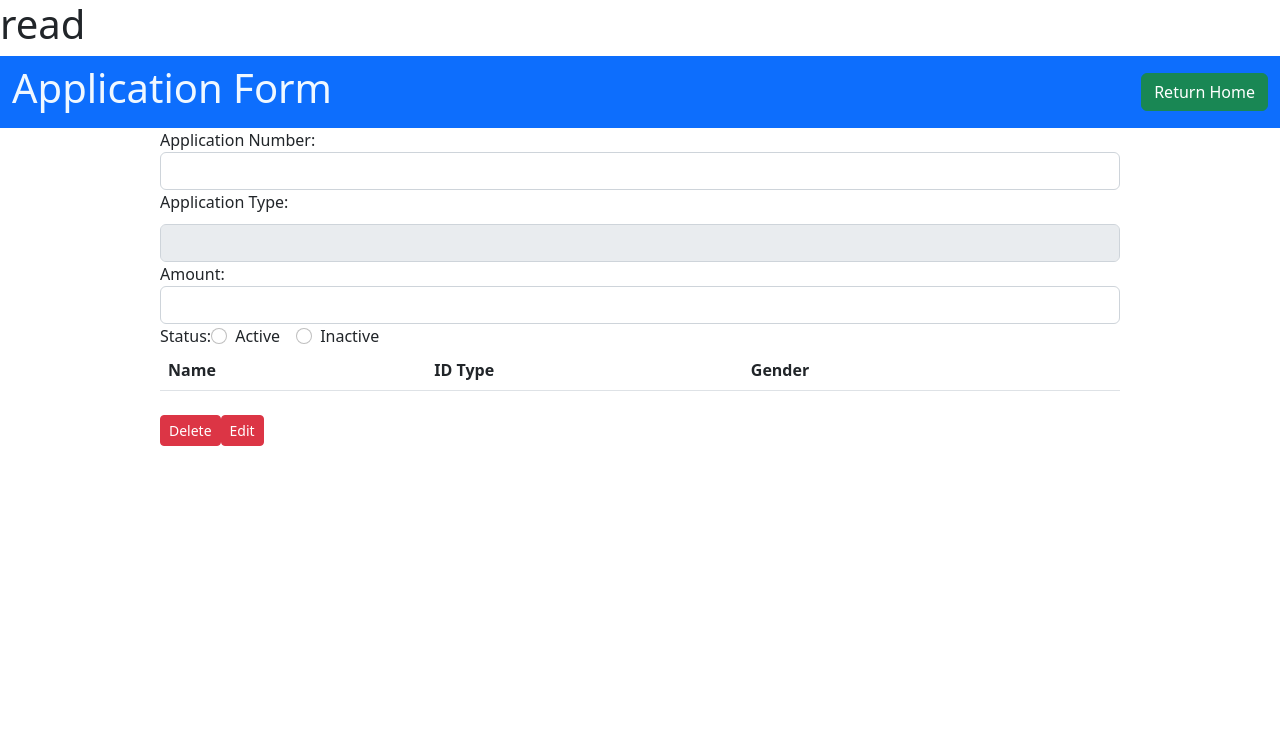
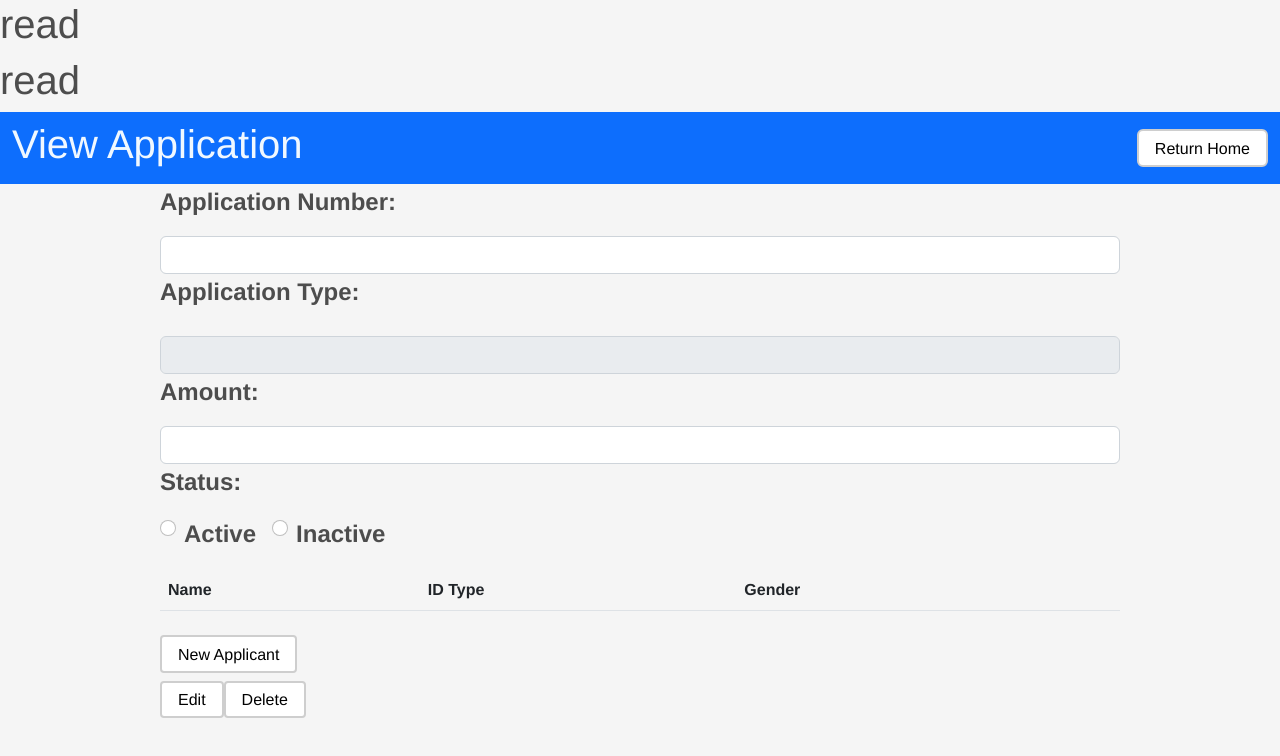
Before and after one commit to cwill0504/Application, an Angular app: page /application/2000 in a window 1280 px wide. Shown: the top 756 px of the page. Built offline with nearby package versions, Linux system fonts and the light colour scheme.

Commit message:
Custom Component + Mode
Added Custom Component for IdentificationTypes and Mode change for button action.

```diff
--- a/src/app/application/application.component.html
+++ b/src/app/application/application.component.html
@@ -1,19 +1,29 @@
-<h1>{{mode}}</h1>
+<h1>{{applicationMode}}</h1>
+<h1>{{applicantMode}}</h1>
 <nav class="navbar nav-light bg-primary">
   <div class="container-fluid">
-    <h1 style="color: aliceblue">Application Form</h1>
+    <div *ngIf="applicationMode == 'new'">
+      <h1 style="color: aliceblue">New Application</h1>
+    </div>
+    <div *ngIf="applicationMode == 'edit'">
+      <h1 style="color: aliceblue">Edit Application</h1>
+    </div>
+    <div *ngIf="applicationMode == 'read'">
+      <h1 style="color: aliceblue">View Application</h1>
+    </div>
     <div class="d-flex">
       <button type="button" class="btn btn-success" [routerLink]="'/main'">Return Home</button>
     </div>
   </div>
 </nav>
+
 <div class="form">
   <form [formGroup]="formValue">
     <div class="form-group">
-      <div *ngIf="mode != 'new'">
+      <div *ngIf="applicationMode != 'new'">
         <label for="applicationNumber">Application Number:</label>
         <input id="applicationNumber" type="number" class="form-control" value="{{application.applicationNumber}}"
-          [readonly]="mode != 'new'">
+          [readonly]="applicationMode != 'new'">
       </div>
     </div>
     <label for="applicationType">Application Type:</label>
@@ -24,7 +34,7 @@
         }
       </style>
       <select formControlName="applicationType" class="form-control" id="applicationType"
-        [attr.disabled]="mode == 'read' ? 'disabled' : null">
+        [attr.disabled]="applicationMode == 'read' ? 'disabled' : null">
         <option value="">Please Select</option>
         <option value="Home Loan" [selected]="application.applicationType == 'Home Loan'">Home Loan</option>
         <option value="Personal Loan" [selected]="application.applicationType == 'Personal Loan'">Personal Loan</option>
@@ -39,10 +49,10 @@
         </div>
       </div>
 
-      <!-- <div *ngIf="mode == 'read'" >
+      <!-- Amount -->
       <label for="amount">Amount:</label>
-        <input id="amount" type="number" class="form-control" value="{{application.amount}}" [readonly]="mode == 'read'"
-          required pattern="([0-9]{4,})">
+      <input id="amount" type="number" class="form-control" [readonly]="applicationMode == 'read'"
+        formControlName="amount">
       <div *ngIf="amount">
         <div *ngIf="amount.invalid && (amount.dirty || amount.touched)" class="alert alert-danger">
           <div *ngIf="amount.errors?.['required']">
@@ -53,31 +63,22 @@
           </div>
         </div>
       </div>
-      </div> -->
-      <label for="amount">Amount:</label>
-      <input id="amount" type="number" class="form-control" [readonly]="mode == 'read'" formControlName="amount">
-      <div *ngIf="amount">
-        <div *ngIf="amount.invalid && (amount.dirty || amount.touched)" class="alert alert-danger">
-          <div *ngIf="amount.errors?.['required']">
-            Amount is required.
-          </div>
-          <div *ngIf="amount.errors?.['pattern']">
-            Amount must be larger than 1000.
-          </div>
-        </div>
-      </div>
+
+      <!-- Status -->
       <label for="status">Status:</label>
       <div class="form-check form-check-inline">
         <input class="form-check-input" type="radio" name="status" id="radio1" formControlName="status" value="Active"
-          [checked]="application.status == 'Active'" [disabled]="mode == 'read'">
+          [checked]="application.status == 'Active'" [disabled]="applicationMode == 'read'">
         <label class="form-check-label" for="inlineRadio1">Active</label>
       </div>
       <div class="form-check form-check-inline">
         <input class="form-check-input" type="radio" name="status" id="radio2" formControlName="status" value="Inactive"
-          [checked]="application.status == 'Inactive'" [disabled]="mode == 'read'">
+          [checked]="application.status == 'Inactive'" [disabled]="applicationMode == 'read'">
         <label class="form-check-label" for="inlineRadio2">Inactive</label>
       </div>
     </div>
+
+    <!-- Existing Applicant List -->
     <table class="table">
       <thead>
         <tr>
@@ -93,27 +94,21 @@
           <td>{{applicant.identificationTypes}}</td>
           <td>{{applicant.gender}}</td>
           <td>
-            <div *ngIf="mode != 'read'">
-              <button type="button" class="btn btn-danger btn-sm mt-2"
-                (click)="deleteApplicant(applicantIndex)">Remove</button>
+            <!-- Existing Applicant Action Buttons -->
+            <div *ngIf="applicationMode == 'new'">
               <button type="button" class="btn btn-primary btn-sm mt-2" style="color: white; background-color: blue;"
                 (click)="editApplicant(applicantIndex)">Edit</button>
+              <button type="button" class="btn btn-danger btn-sm mt-2"
+                (click)="deleteApplicant(applicantIndex)">Delete</button>
             </div>
           </td>
         </tr>
       </tbody>
     </table>
-    <div *ngIf="mode == 'read'">
-      <button type="button" class="btn btn-danger btn-sm mt-2" (click)="deleteApplication()">Delete</button>
-      <button id="myButton" type="button" class="btn btn-danger btn-sm mt-2" (click)="editApplication()">Edit</button>
-    </div>
-  </form>
-</div>
 
-
-<div class="form" *ngIf="mode != 'read'">
-  <form [formGroup]="formValue">
-    <div class="form-group">
+    <!-- Applicant New/Edit Entry -->
+    <div *ngIf="applicantMode != 'read'">
+      <!-- Name -->
       <label for="name">Name:</label>
       <input type="text" class="form-control" id="name" formControlName="name" />
       <div *ngIf="name">
@@ -126,23 +121,24 @@
           </div>
         </div>
       </div>
-      <div><label for="idType">Identification Type:</label></div>
+
+      <!-- Identification Type -->
+      <label for="identificationType">Identification Type:</label>
       <div *ngFor="let identificationType of identificationTypes; let i = index" formArrayName="identificationTypes"
         style="display:inline">
         <input type="checkbox" class="btn-check" [formControlName]="i" id="option{{i}}">
         <label class="btn btn-outline-success" for="option{{i}}">{{identificationType}}</label>
       </div>
 
-    </div>
-    <div *ngIf=gender>
-
-      <div class="form-group">
+      <!-- Gender -->
+      <div>
         <label>Gender</label>
         <style>
           select:invalid {
             color: gray;
           }
         </style>
+        <div>
           <select formControlName="gender" class="form-control">
             <option value="">Please Select</option>
             <option value="Male">Male</option>
@@ -150,29 +146,53 @@
             <option value="Not Disclosed">Not Disclosed</option>
           </select>
         </div>
+        <div *ngIf="gender">
           <div *ngIf="gender.invalid && (gender.dirty || gender.touched)" class="alert alert-danger">
             <div *ngIf="gender.errors?.['required']">
               Please select a gender option.
             </div>
           </div>
         </div>
-    <div *ngIf="mode == 'edit' || mode == 'new' ">
+      </div>
+    </div>
+
+    <!-- Applicant Action Buttons -->
+    <div *ngIf="applicantMode == 'read'">
+      <button id="myButton" type="button" class="btn btn-danger btn-sm mt-2" (click)="newApplicant()">New
+        Applicant</button>
+    </div>
+    <div *ngIf="applicantMode == 'new' ">
       <button id="myButton" type="button" class="btn btn-danger btn-sm mt-2" (click)="addApplicant()">Add
         Applicant</button>
+      <button id="myButton" type="button" class="btn btn-danger btn-sm mt-2">Cancel Applicant</button>
+
     </div>
-    <div *ngIf="mode == 'editApplicant'">
+    <div *ngIf="applicantMode == 'edit'">
       <button id="myButton" type="button" class="btn btn-danger btn-sm mt-2"
         (click)="updateApplicant(editApplicantIndex)">Update Applicant</button>
+      <button id="myButton" type="button" class="btn btn-danger btn-sm mt-2">Cancel Applicant</button>
+
     </div>
-    <div *ngIf="mode == 'new'">
-      <button id="myButton" type="button" class="btn btn-danger btn-sm mt-2">Back</button>
-      <button id="myButton" type="button" class="btn btn-danger btn-sm mt-2" (click)="createNewApplication()"
-        [disabled]="!formValue.valid">Submit</button>
+
+
+
+    <!-- Application Action Buttons -->
+    <div *ngIf="applicationMode == 'new'">
+      <button id="myButton" type="button" class="btn btn-danger btn-sm mt-2" (click)="saveNewApplication()"
+        [disabled]="!formValue.valid">Save Application</button>
+        <button id="myButton" type="button" class="btn btn-danger btn-sm mt-2">Cancel Application</button>
     </div>
-    <div *ngIf="mode == 'edit'">
-      <button id="myButton" type="button" class="btn btn-danger btn-sm mt-2">Back</button>
+
+    <div *ngIf="applicationMode == 'read'">
+      <button type="button" class="btn btn-danger btn-sm mt-2" (click)="editApplication()">Edit</button>
+      <button type="button" class="btn btn-danger btn-sm mt-2" (click)="deleteApplication()">Delete</button>
+    </div>
+
+    <div *ngIf="applicationMode == 'edit'">
       <button id="myButton" type="button" class="btn btn-danger btn-sm mt-2" [disabled]="!formValue.valid"
-        (click)="updateApplication()">Save</button>
+        (click)="saveUpdatedApplication()">Save Application</button>
+      <button id="myButton" type="button" class="btn btn-danger btn-sm mt-2">Cancel Application</button>
+
     </div>
   </form>
 </div>
--- a/src/app/application/application.component.ts
+++ b/src/app/application/application.component.ts
@@ -11,8 +11,8 @@ import { Router } from '@angular/router';
   styleUrls: ['./application.component.css']
 })
 export class ApplicationComponent implements OnInit {
-  mode: string = 'read';
-  readonly: boolean = true;
+  applicationMode: string = 'read';
+  applicantMode: string = 'read';
   formValue !: FormGroup;
   application: Application = {
     "applicationNumber": 0,
@@ -22,36 +22,25 @@ export class ApplicationComponent implements OnInit {
     "applicants": []
   };
   applicationNumber?: string | null;
-  constructor(private route: ActivatedRoute, private formbuilder: FormBuilder, private applicationService: ApplicationService, private router: Router) { }
-  identificationTypesForm = {
-    australianPassport: false,
-    driverLicense: false,
-    foreignPassport: false,
-    foreignIdCard: false
-  }
   editApplicantIndex = -1;
   identificationTypes = ["Australian Passport", "Driver Licence", "Foreign Passport", "Foreign ID Card"]
 
+  constructor(private route: ActivatedRoute, private formBuilder: FormBuilder, private applicationService: ApplicationService, private router: Router) { }
+
+  // name: [null, [Validators.required, Validators.pattern('[a-zA-Z ]+')]],
+  // identificationTypes: this.formBuilder.array(this.identificationTypes.map(x => false), Validators.nullValidator),
+  // gender: [null, [Validators.required]]
+
   ngOnInit(): void {
-    this.formValue = this.formbuilder.group({
+    this.formValue = this.formBuilder.group({
       applicationType: [null, [Validators.required]],
       amount: [null, [Validators.required, Validators.pattern('([0-9]{4,})')]],
       status: [null, [Validators.required]],
       name: [null, [Validators.required, Validators.pattern('[a-zA-Z ]+')]],
-      identificationTypes: [null, [Validators.nullValidator]],
+      identificationTypes: this.formBuilder.array(this.identificationTypes.map(x => false), Validators.nullValidator),
       gender: [null, [Validators.required]]
     })
-
-    this.loadApplication(this.formValue);
-  }
-
-  get name() { return this.formValue.get('name'); }
-  get amount() {
-    let formAmountValue = this.formValue.controls['amount'].value;
-    if (formAmountValue == null && this.application.amount > 0) {
-      this.formValue.controls['amount'].setValue(this.application.amount);
-    }
-    return this.formValue.get('amount');
+    this.initialise(this.formValue);
   }
 
   get applicationType() {
@@ -62,24 +51,54 @@ export class ApplicationComponent implements OnInit {
     return this.formValue.get('applicationType');
   }
 
+  get name() { return this.formValue.get('name'); }
+
+  get amount() {
+    let formAmountValue = this.formValue.controls['amount'].value;
+    if (formAmountValue == null && this.application.amount > 0) {
+      this.formValue.controls['amount'].setValue(this.application.amount);
+    }
+    return this.formValue.get('amount');
+  }
+
   get gender() { return this.formValue.get('gender'); }
 
-  loadApplication(formValue: FormGroup) {
+  initialise(formValue: FormGroup) {
     this.applicationNumber = this.route.snapshot.paramMap.get('id');
     console.log(this.applicationNumber)
+
     if (this.applicationNumber != null) {
       this.application = this.applicationService.getApplication(Number(this.applicationNumber));
       formValue.controls['status'].setValue(this.application.status);
-      //this.formValue.setValue(this.application.amount, 'amount');
-      console.log(this.application);
+
+      this.applicationMode = 'read';
+      this.applicantMode = 'read';
     } else {
-      this.mode = "new";
-      this.readonly = false;
+      this.applicationMode = 'new';
+      this.applicantMode = 'read';
     }
-
   }
 
-  updateApplication() {
+  /*
+  *=========================================
+  * Application management
+  *=========================================
+  */
+  saveNewApplication() {
+    let newApplication: Application = {
+      applicationNumber: 0,
+      applicationType: this.formValue.get('applicationType')?.value,
+      amount: this.formValue.get('amount')?.value,
+      status: this.formValue.get('status')?.value,
+      applicants: this.application.applicants
+    };
+    let applicationNumber = this.applicationService.addApplication(newApplication);
+    this.applicationMode = "read"
+    this.applicantMode = 'read'
+    this.router.navigate(['/application/', applicationNumber]);
+  }
+
+  saveUpdatedApplication() {
     console.log(this.application)
     let updatedApplication: Application = {
       applicationNumber: this.application.applicationNumber,
@@ -89,14 +108,13 @@ export class ApplicationComponent implements OnInit {
       applicants: this.application.applicants
     };
     let applicationNumber = this.applicationService.updateApplication(updatedApplication);
-    console.log(this.applicationType);
-    console.log(updatedApplication)
-    this.mode = "read"
+    this.applicationMode = "read"
     this.router.navigate(['/application/', applicationNumber]);
+  }
 
-  }
   editApplication() {
-    this.mode = 'edit'
+    this.applicationMode = 'edit'
+    // this.applicantMode = 'read'
     this.formValue.controls['name'].setValidators(Validators.nullValidator);
     this.formValue.controls['gender'].setValidators(Validators.nullValidator);
   }
@@ -105,47 +123,59 @@ export class ApplicationComponent implements OnInit {
     this.applicationService.deleteApplication(Number(this.applicationNumber));
   }
 
-  createNewApplication() {
-    let newApplication: Application = {
-      applicationNumber: 0,
-      applicationType: this.formValue.get('applicationType')?.value,
-      amount: this.formValue.get('amount')?.value,
-      status: this.formValue.get('status')?.value,
-      applicants: this.application.applicants
-    };
-    let applicationNumber = this.applicationService.addApplication(newApplication);
-    this.mode = "read"
-    this.router.navigate(['/application/', applicationNumber]);
-  }
 
-  updateApplicant(applicantIndex: number) {
-    // let updateApplicant: Applicant = {
-    //   name: this.formValue.get('name')?.value,
-    //   identificationTypes: [],
-    //   gender: this.formValue.get('name')?.value,
-    // }
-    this.application.applicants.splice(applicantIndex, 1, this.getApplicantFromForm())
-    this.mode = 'edit'
-    this.editApplicantIndex = -1;
-    this.resetApplicantForm();
+  /*
+  *=========================================
+  * Applicant management
+  *=========================================
+  */
+  newApplicant() {
+    this.applicantMode = 'new';
   }
 
   addApplicant() {
     this.application.applicants.push(this.getApplicantFromForm());
     this.resetApplicantForm();
+    this.applicantMode = 'read';
   }
 
-  private resetApplicantForm(){
-    // this.formValue.controls['name'].setValue(null);
+  updateApplicant(applicantIndex: number) {
+    this.application.applicants.splice(applicantIndex, 1, this.getApplicantFromForm())
+    this.applicantMode = 'read'
+    this.editApplicantIndex = -1;
+    this.resetApplicantForm();
+  }
+
+  editApplicant(applicantIndex: number) {
+    this.applicantMode = 'edit';
+    let editApplicant = this.application.applicants[applicantIndex];
+    console.log(editApplicant);
+    this.formValue.controls['name'].setValue(editApplicant.name);
+
+    let types = [];
+
+    for (let i = 0; i < this.identificationTypes.length; i++) {
+      types.push(editApplicant.identificationTypes.find(type => type == this.identificationTypes[i]) != null);
+    }
+
+    this.formValue.controls['identificationTypes'].setValue(types);
+
+    console.log(this.formValue.value['identificationTypes']);
+
+    this.formValue.controls['gender'].setValue(editApplicant.gender);
+    this.editApplicantIndex = applicantIndex;
+  }
+
+  deleteApplicant(applicantIndex: number) {
+    this.application.applicants.splice(applicantIndex, 1);
+  }
+
+  private resetApplicantForm() {
     this.formValue.controls['name'].reset()
     this.formValue.controls['identificationTypes'].reset();
-    this.identificationTypesForm.australianPassport = false;
-    this.identificationTypesForm.driverLicense = false;
-    this.identificationTypesForm.foreignPassport = false;
-    this.identificationTypesForm.foreignIdCard = false;
+
     this.formValue.controls['gender'].reset();
   }
-
 
   private getApplicantFromForm() {
     let applicant: Applicant = {
@@ -155,46 +185,24 @@ export class ApplicationComponent implements OnInit {
     }
 
     if (applicant.name && applicant.gender) {
-      if (this.identificationTypesForm.australianPassport) {
-        applicant.identificationTypes.push("Australian Passport");
-      }
-      if (this.identificationTypesForm.driverLicense) {
-        applicant.identificationTypes.push("Driver Licence");
-      }
-      if (this.identificationTypesForm.foreignPassport) {
-        applicant.identificationTypes.push("Foreign Passport");
-      }
-      if (this.identificationTypesForm.foreignIdCard) {
-        applicant.identificationTypes.push("Foreign ID Card");
+      for (let i = 0; i < this.identificationTypes.length; i++) {
+        if (this.formValue.value["identificationTypes"][i]) {
+          applicant.identificationTypes.push(this.identificationTypes[i])
+        }
       }
     }
 
     return applicant
   }
 
-  deleteApplicant(applicantIndex: number) {
-    this.application.applicants.splice(applicantIndex, 1);
-  }
-
-  editApplicant(applicantIndex: number) {
-    this.mode = 'editApplicant';
-    let editApplicant = this.application.applicants[applicantIndex];
-    console.log(editApplicant);
-    this.formValue.controls['name'].setValue(editApplicant.name);
-    this.identificationTypesForm = {
-      australianPassport: editApplicant.identificationTypes.find(type => type == 'Australian Passport') != null,
-      driverLicense: editApplicant.identificationTypes.find(type => type == 'Driver Licence') != null,
-      foreignPassport: editApplicant.identificationTypes.find(type => type == 'Foreign Passport') != null,
-      foreignIdCard: editApplicant.identificationTypes.find(type => type == 'Foreign ID Card') != null,
-    }
-    this.formValue.controls['gender'].setValue(editApplicant.gender);
-    this.editApplicantIndex = applicantIndex;
-    console.log(this.identificationTypesForm);
-  }
-
-  saveChanges() {
-    if (this.application != null) {
-      this.applicationService.updateApplication(this.application);
-    }
-  }
+  /*
+  *=========================================
+  * Save application into backend
+  *=========================================
+  */
+  // saveChanges() {
+  //   if (this.application != null) {
+  //     this.applicationService.saveUpdatedApplication(this.application);
+  //   }
+  // }
 }
--- a/src/app/main/main.component.html
+++ b/src/app/main/main.component.html
@@ -1,14 +1,14 @@
 <div class="container">
-
   <nav class="navbar nav-light bg-primary">
     <div class="container-fluid">
-            <h1 style="color: aliceblue"  >Home Page</h1>
+      <h1 style="color: aliceblue">Loan Application</h1>
       <div class="d-flex">
-                <button type="button" class="btn btn-success" [routerLink]="'/application'">Add Application</button>
+        <button type="button" class="btn btn-success" [routerLink]="'/application'">New Application</button>
       </div>
     </div>
   </nav>
 
+  <!-- Application List -->
   <table class="table">
     <thead>
       <tr>
--- a/src/styles.css
+++ b/src/styles.css
@@ -1 +1,66 @@
-/* You can add global styles to this file, and also import other style files */
+
+body {
+    font-family: Helvetica, Arial, sans-serif;
+    color: #4d4d4d;
+    background-color: #f5f5f5;
+    color: #4d4d4d;
+}
+
+.btn-wrapper {
+    /* flexbox */
+    display: flex;
+    flex-wrap: nowrap;
+    justify-content: space-between;
+}
+
+.btn {
+    color: #000;
+    background-color: #fff;
+    border: 2px solid #cecece;
+    padding: .35rem 1rem .25rem 1rem;
+    font-size: 1rem;
+}
+
+.btn:hover {
+    background-color: #0069f3;
+}
+
+.btn:active {
+    background-color: #d1e0fe;
+}
+
+.btn:focus {
+    outline: none;
+    border: black solid 2px;
+}
+
+.btn-primary {
+    color: rgb(235, 1, 1);
+    background-color: #000;
+    width: 100%;
+    padding: .75rem;
+    font-size: 1.3rem;
+    border: black solid 2px;
+    margin: 1rem 0;
+}
+
+.btn-primary:hover {
+    background-color: #444242;
+}
+
+.btn-primary:focus {
+    color: #000;
+    outline: none;
+    border: #000 solid 2px;
+    background-color: #d7ecff00;
+}
+
+.btn-primary:active {
+    background-color: #212020;
+}
+label {
+    font-size: 1.5rem;
+    font-weight: bold;
+    display:block;
+    padding-bottom: 1rem;
+  }
```
Lines whose indentation alone changed are shown as unchanged.
